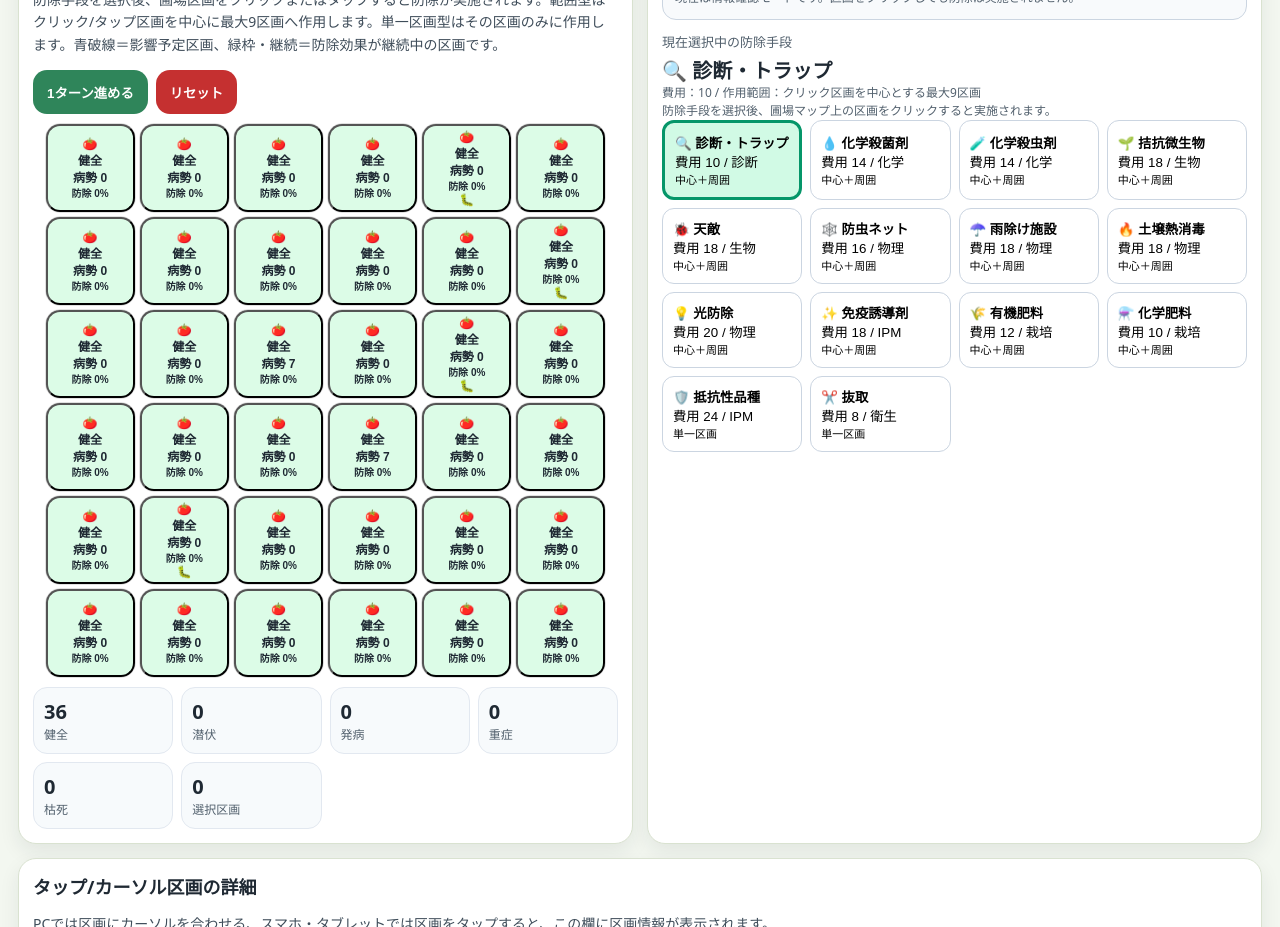
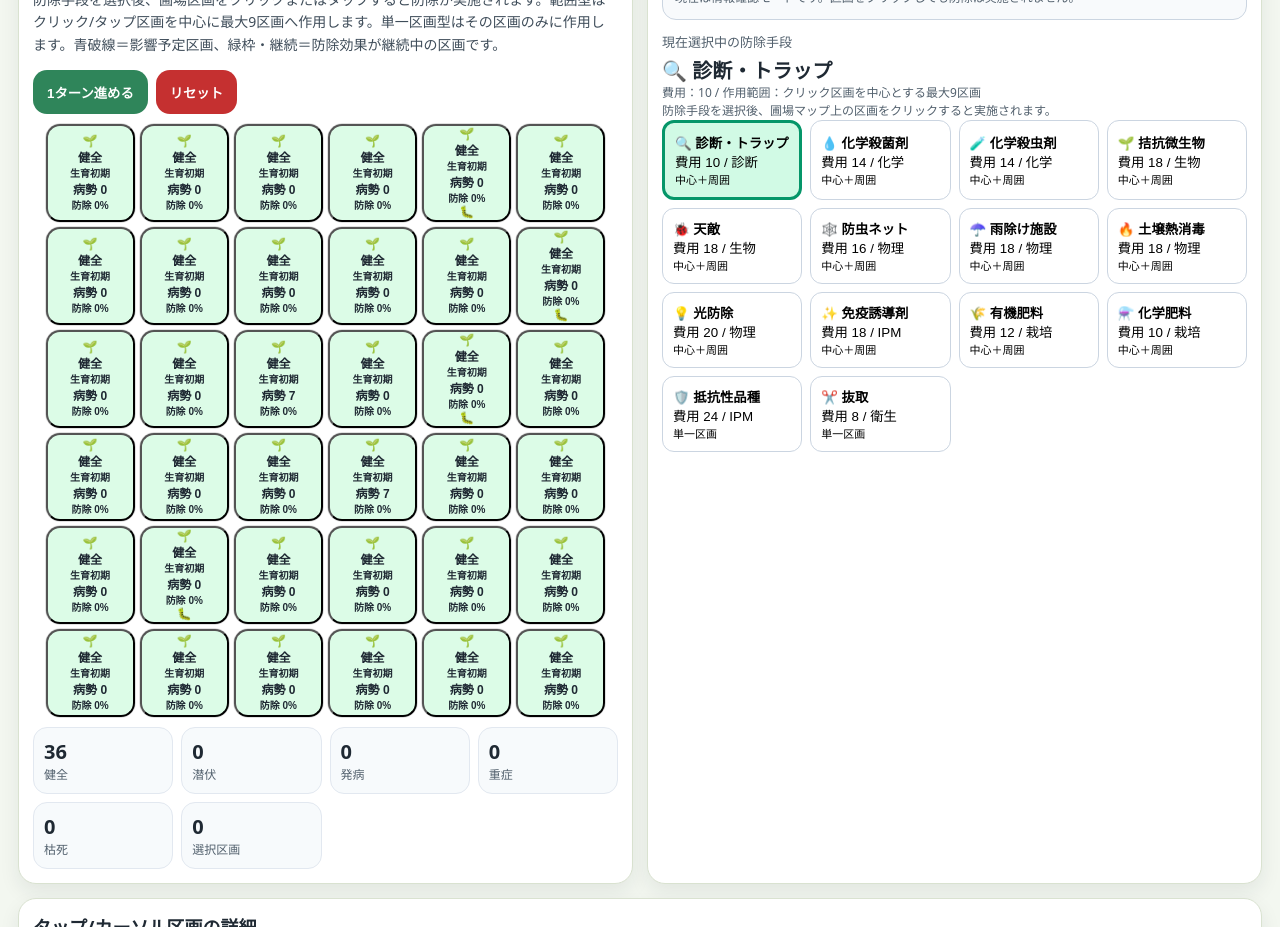
Before and after one commit to ftakashi-alpha/my-plant-game-mobile, a React (Vite) app: page / in a window 1280 px wide. Shown: the part 960-1887 px from the top of the page. Built offline with nearby package versions, Linux system fonts and the light colour scheme.

Commit message:
add plant growth illustrations and labels

```diff
--- a/src/App.jsx
+++ b/src/App.jsx
@@ -349,6 +349,39 @@ function getStatus(p) {
   if (p.disease >= 35) return { label: "初期発病", color: "#fed7aa", text: "#1f2933", mark: "🟠" };
   if (p.infection >= 45) return { label: "潜伏感染", color: "#fef9c3", text: "#1f2933", mark: "🟡" };
   return { label: "健全", color: "#dcfce7", text: "#1f2933", mark: "" };
+}
+
+
+function getPlantIllustration(plot, crop) {
+  if (plot.dead) {
+    return { icon: "💀", label: "枯死" };
+  }
+
+  if (plot.disease >= 70) {
+    return { icon: "🥀", label: "重症" };
+  }
+
+  if (plot.disease >= 35) {
+    return { icon: `${crop.icon}🟠`, label: "初期発病" };
+  }
+
+  if (plot.infection >= 45) {
+    return { icon: `${crop.icon}🟡`, label: "潜伏感染" };
+  }
+
+  if (plot.growth >= 70) {
+    return { icon: crop.icon, label: "収量形成期" };
+  }
+
+  if (plot.growth >= 35) {
+    return { icon: crop.icon, label: "生育良好" };
+  }
+
+  if (plot.growth >= 15) {
+    return { icon: "🌿", label: "生育中" };
+  }
+
+  return { icon: "🌱", label: "生育初期" };
 }
 
 function level(v) {
@@ -1328,6 +1361,7 @@ export default function App() {
           <div style={styles.fieldGrid}>
             {plots.map((p) => {
               const st = getStatus(p);
+              const plantInfo = getPlantIllustration(p, crop);
               const isSelected = selected.includes(p.id);
               const isPreview = previewIds.includes(p.id);
               const eff = sumEffects(p);
@@ -1353,8 +1387,9 @@ export default function App() {
                     transform: isSelected ? "scale(1.03)" : "scale(1)",
                   }}
                 >
-                  <div>{p.dead ? "💀" : crop.icon}{st.mark}</div>
+                  <div>{plantInfo.icon}</div>
                   <div>{st.label}</div>
+                  <div style={{ fontSize: 10 }}>{plantInfo.label}</div>
                   <div>病勢 {Math.round(p.disease)}</div>
                   <div style={{ fontSize: 10 }}>防除 {pct(eff.infectionReduction)}</div>
                   {eff.marks && eff.marks.length > 0 && (
```
